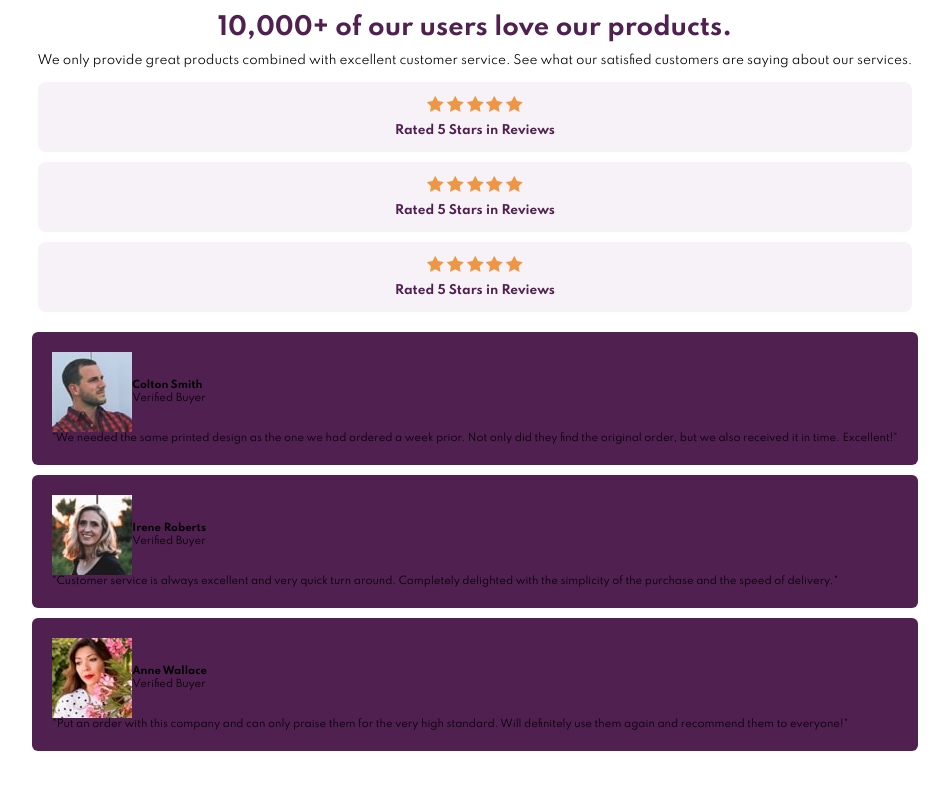
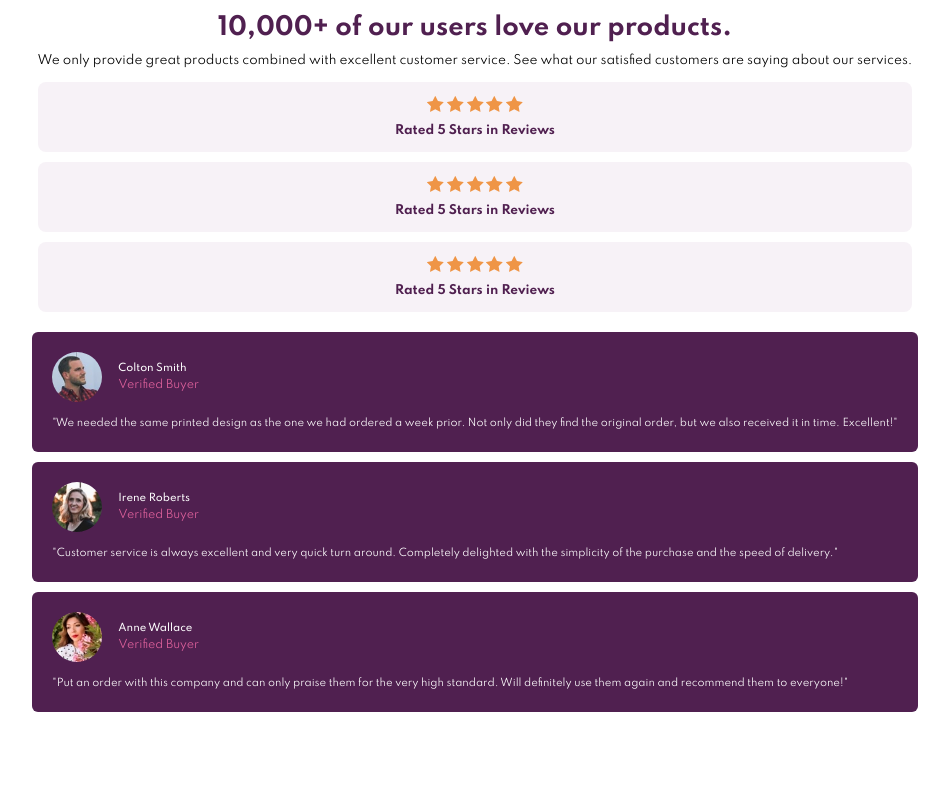
Before and after one commit to Betoml5/Social-Proof-Section, a plain HTML site: page index.html in a window 1280 px wide. Shown: the whole page, without its empty margins (165-1114 px from the left). Drawn offline with Linux system fonts and the light colour scheme.

```diff
--- a/css/styles.css
+++ b/css/styles.css
@@ -64,3 +64,32 @@ html {
     display: flex;
     align-items: center;
 }
+
+.container__section-2-test-profile img{
+  width:50px;
+  border-radius: 100%;
+  margin-right: 16px;
+}
+
+.container__section-2-test-profile h4{
+  font-weight: 500;
+  color: #fff;
+}
+
+.container__section-2-test-profile p{
+  font-weight: 300;
+  opacity: 0.9;
+  color: hsl(333, 80%, 67%);
+  font-size: 1.1rem;
+  margin-top: 4px;
+}
+
+.container__section-2-test-text p{
+  color: #fff;
+  line-height: 18px;
+  margin-top: 12px;
+}
+
+@media (min-width: 768px){
+
+}
```
